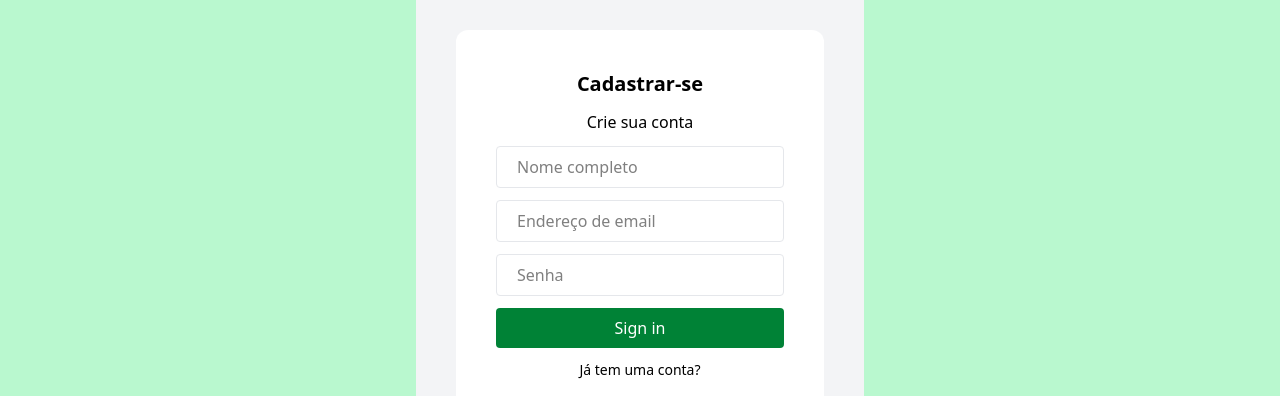
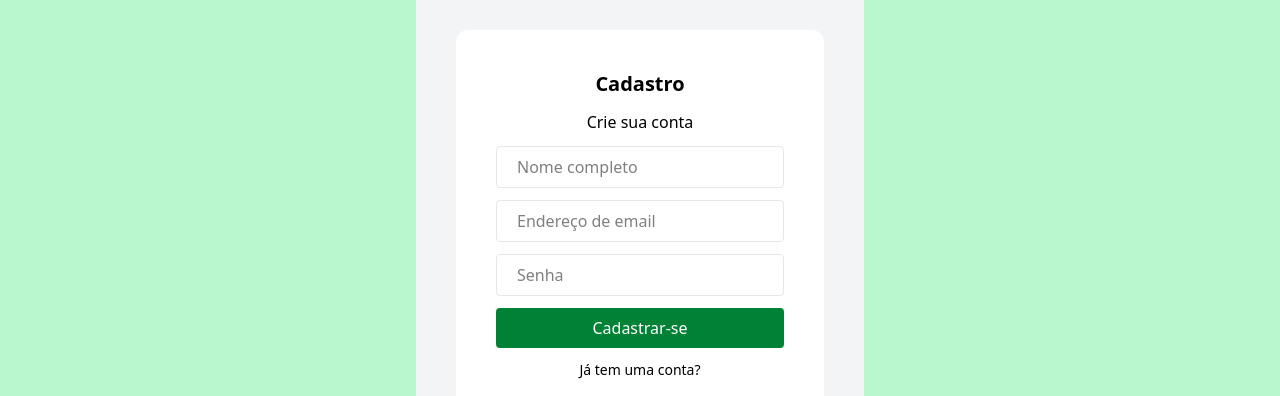
Before and after one commit to ikarofreitas/Finper, a React (Vite) app: page /register in a window 1280 px wide. Shown: the part 183-579 px from the top of the page. Built offline with nearby package versions, Linux system fonts and the light colour scheme.

Commit message:
traduzi algumas coisas para português

```diff
--- a/src/pages/RegisterPage.jsx
+++ b/src/pages/RegisterPage.jsx
@@ -51,7 +51,7 @@ export default function RegisterPage(){
                     className="max-w-sm mx-auto mb-5 mt-10 p-10 bg-white flex flex-col gap-3 rounded-xl">
                     <h1
                     className="text-center font-bold text-xl"
-                    >Cadastrar-se</h1>
+                    >Cadastro</h1>
                     <h5 className="text-center"
                     >Crie sua conta</h5>
                     <input
@@ -82,7 +82,7 @@ export default function RegisterPage(){
                     <button
                         className="bg-green-700 hover:bg-green-800 transition-colors rounded-sm px-5 py-2 text-white text-center cursor-pointer"
                         type="submit"
-                        >Sign in</button>
+                        >Cadastrar-se</button>
 
                     <p className="text-center text-sm"
                     >Já tem uma conta?</p>
```
Also changed, not shown: src/App.jsx (line endings or trailing spaces).
